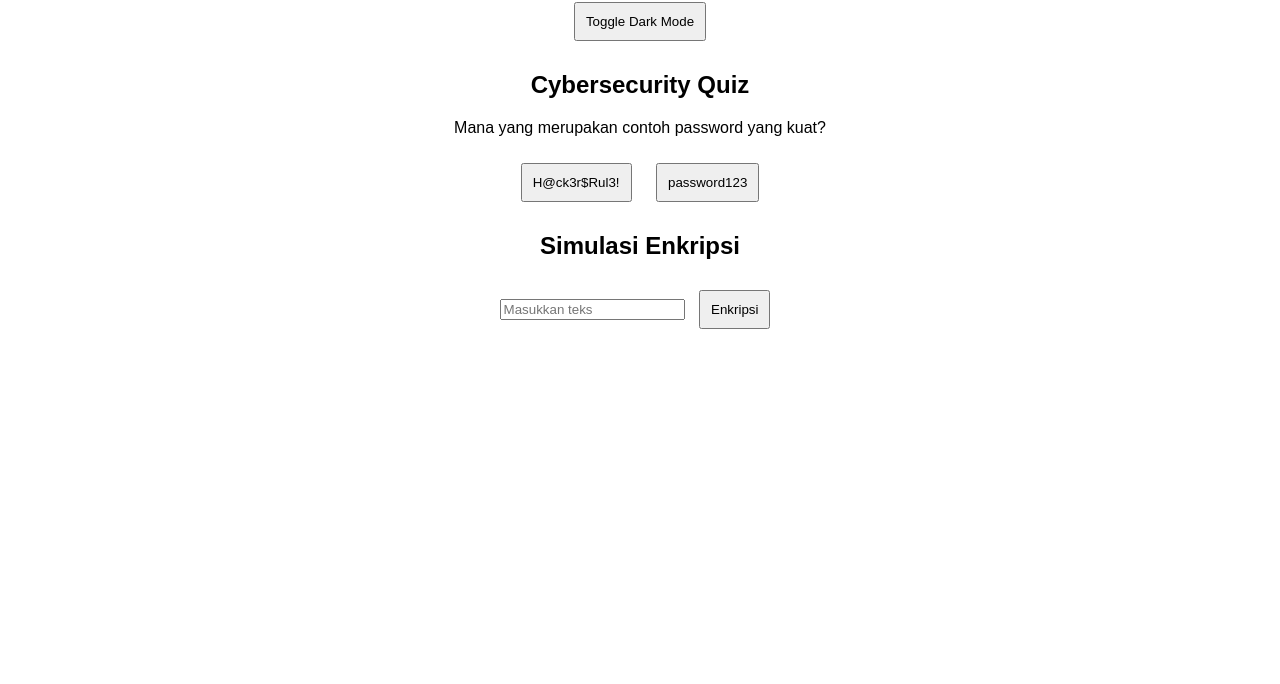
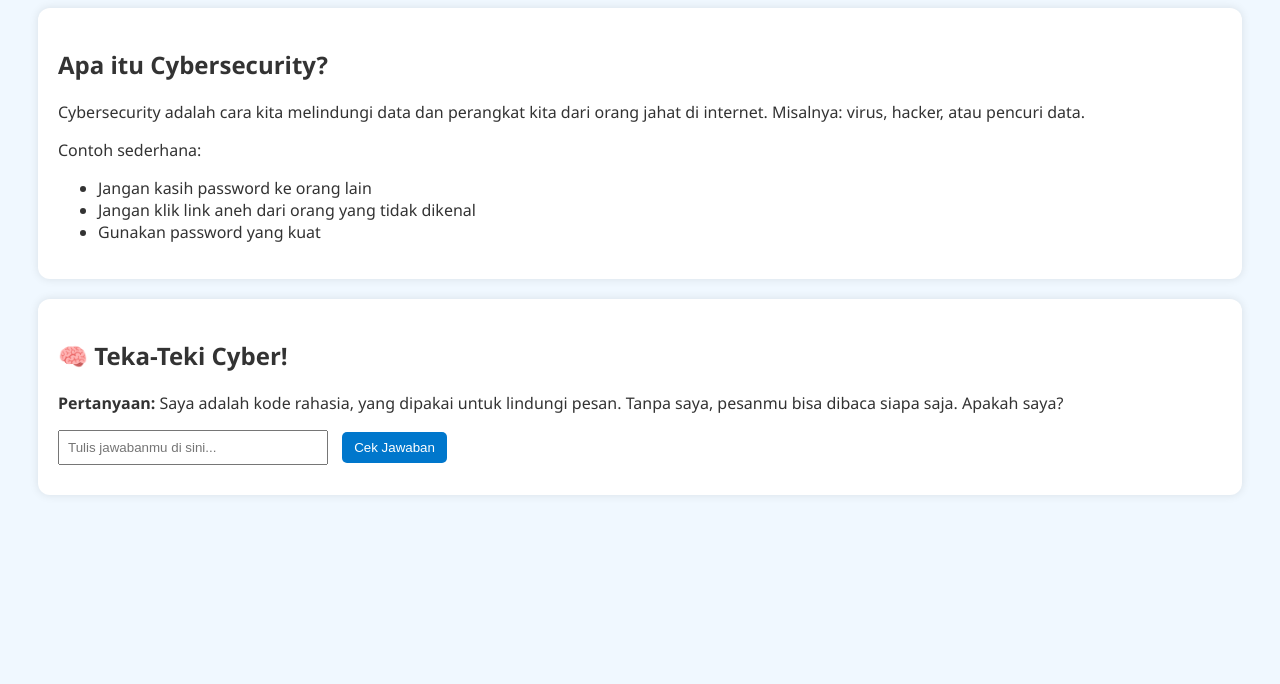
Before and after one commit to zoonreganarif/cyberscurity_website, a plain HTML site: page index.html in a window 1280 px wide. Shown: the part 116-800 px from the top of the page. Drawn offline with Linux system fonts and the light colour scheme.

Commit message:
Add files via upload

```diff
--- a/index.html
+++ b/index.html
@@ -1,70 +1,94 @@
 <!DOCTYPE html>
-<html lang="en">
+<html>
 <head>
+  <title>Cybersecurity Fun</title>
   <meta charset="UTF-8">
-    <meta name="viewport" content="width=device-width, initial-scale=1.0">
-    <title>Cybersecurity Website</title>
   <style>
     body {
-            font-family: Arial, sans-serif;
-            text-align: center;
-            background-color: white;
-            color: black;
-            transition: background 0.5s, color 0.5s;
+      font-family: 'Segoe UI', sans-serif;
+      background-color: #f0f8ff;
+      padding: 30px;
+      color: #333;
     }
-        .dark-mode {
-            background-color: black;
+
+    h1 {
+      color: #0077cc;
+    }
+
+    .penjelasan, .kuis {
+      background: #ffffff;
+      padding: 20px;
+      border-radius: 12px;
+      box-shadow: 0 0 10px rgba(0,0,0,0.1);
+      margin-top: 20px;
+    }
+
+    .kuis input {
+      padding: 8px;
+      width: 250px;
+    }
+
+    .kuis button {
+      padding: 8px 12px;
+      margin-left: 10px;
+      background-color: #0077cc;
       color: white;
+      border: none;
+      cursor: pointer;
+      border-radius: 5px;
     }
-        .container {
-            margin-top: 50px;
-        }
-        button {
-            padding: 10px;
-            margin: 10px;
-            cursor: pointer;
+
+    .hasil {
+      margin-top: 10px;
+      font-weight: bold;
     }
   </style>
 </head>
 <body>
-    <div class="container">
-        <h1>Cybersecurity Fun Zone</h1>
+  <h1>Selamat Datang di Dunia Cybersecurity! 🔐</h1>
 
-        <!-- Dark Mode Switch -->
-        <button onclick="toggleDarkMode()">Toggle Dark Mode</button>
+  <div class="penjelasan">
+    <h2>Apa itu Cybersecurity?</h2>
+    <p>
+      Cybersecurity adalah cara kita melindungi data dan perangkat kita dari orang jahat di internet.
+      Misalnya: virus, hacker, atau pencuri data.
+    </p>
+    <p>
+      Contoh sederhana:
+      <ul>
+        <li>Jangan kasih password ke orang lain</li>
+        <li>Jangan klik link aneh dari orang yang tidak dikenal</li>
+        <li>Gunakan password yang kuat</li>
+      </ul>
+    </p>
+  </div>
 
-        <!-- Cybersecurity Quiz -->
-        <h2>Cybersecurity Quiz</h2>
-        <p>Mana yang merupakan contoh password yang kuat?</p>
-        <button onclick="checkAnswer(true)">H@ck3r$Rul3!</button>
-        <button onclick="checkAnswer(false)">password123</button>
-        <p id="quiz-result"></p>
+  <div class="kuis">
+    <h2>🧠 Teka-Teki Cyber!</h2>
+    <p><strong>Pertanyaan:</strong>
+      Saya adalah kode rahasia, yang dipakai untuk lindungi pesan.
+      Tanpa saya, pesanmu bisa dibaca siapa saja.
+      Apakah saya?
+    </p>
 
-        <!-- Simple Encryption Simulation -->
-        <h2>Simulasi Enkripsi</h2>
-        <input type="text" id="inputText" placeholder="Masukkan teks">
-        <button onclick="encryptText()">Enkripsi</button>
-        <p id="encryptedText"></p>
+    <input type="text" id="jawaban" placeholder="Tulis jawabanmu di sini...">
+    <button onclick="cekJawaban()">Cek Jawaban</button>
+
+    <div class="hasil" id="hasil"></div>
   </div>
 
   <script>
-        function toggleDarkMode() {
-            document.body.classList.toggle('dark-mode');
+    function cekJawaban() {
+      const jawaban = document.getElementById("jawaban").value.trim().toLowerCase();
+      const hasil = document.getElementById("hasil");
+
+      if (jawaban === "enkripsi") {
+        hasil.innerText = "✅ Benar! Enkripsi melindungi pesanmu!";
+        hasil.style.color = "green";
+      } else {
+        hasil.innerText = "❌ Salah. Coba lagi!";
+        hasil.style.color = "red";
       }
-
-        function checkAnswer(isCorrect) {
-            let result = document.getElementById("quiz-result");
-            if (isCorrect) {
-                result.innerHTML = "✅ Benar! Password yang kuat harus sulit ditebak.";
-            } else {
-                result.innerHTML = "❌ Salah! Hindari password yang mudah ditebak.";
-            }
-        }
-
-        function encryptText() {
-            let text = document.getElementById("inputText").value;
-            let encrypted = btoa(text); // Menggunakan Base64 encoding
-            document.getElementById("encryptedText").innerHTML = "Hasil Enkripsi: " + encrypted;
     }
   </script>
 </body>
```
Lines whose indentation alone changed are shown as unchanged.
